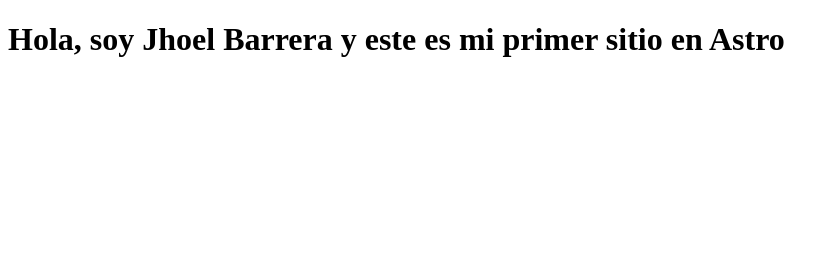
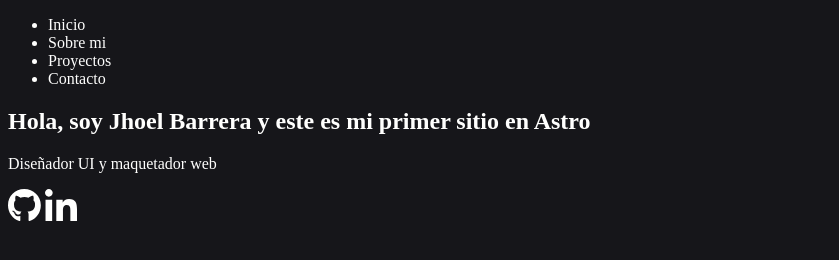
Before and after one commit to JhoeBarrera/JhoeBarrera, an Astro site: page / in a window 1280 px wide. Shown: the whole page, without its empty margins (0-839 px from the left). Built offline with nearby package versions, Linux system fonts and the light colour scheme; Astro itself is replaced by a stand-in of ours.

Commit message:
chore: Add new proof content to index.astro file

```diff
--- a/src/pages/index.astro
+++ b/src/pages/index.astro
@@ -8,8 +8,29 @@
 		<meta name="viewport" content="width=device-width" />
 		<meta name="generator" content={Astro.generator} />
 		<title>Jhoel Barrera Portfolio</title>
+		<style>
+			body {
+				background-color: #16161a;
+				color: #fffffe;
+			}
+		</style>
 	</head>
 	<body>
-		<h1>Hola, soy Jhoel Barrera y este es mi primer sitio en Astro</h1>
+		<nav>
+			<ul>
+				<li>Inicio</li>
+				<li>Sobre mi</li>
+				<li>Proyectos</li>
+				<li>Contacto</li>
+			</ul>
+		</nav>
+		<section>
+			<h1>Hola, soy Jhoel Barrera y este es mi primer sitio en Astro</h1>
+			<p>Diseñador UI y maquetador web</p>
+			<div>
+				<img src="/Icons/GitHub.svg" alt="" />
+				<img src="/Icons/LinkedIn.svg" alt="" />
+			</div>
+		</section>
 	</body>
 </html>
```
